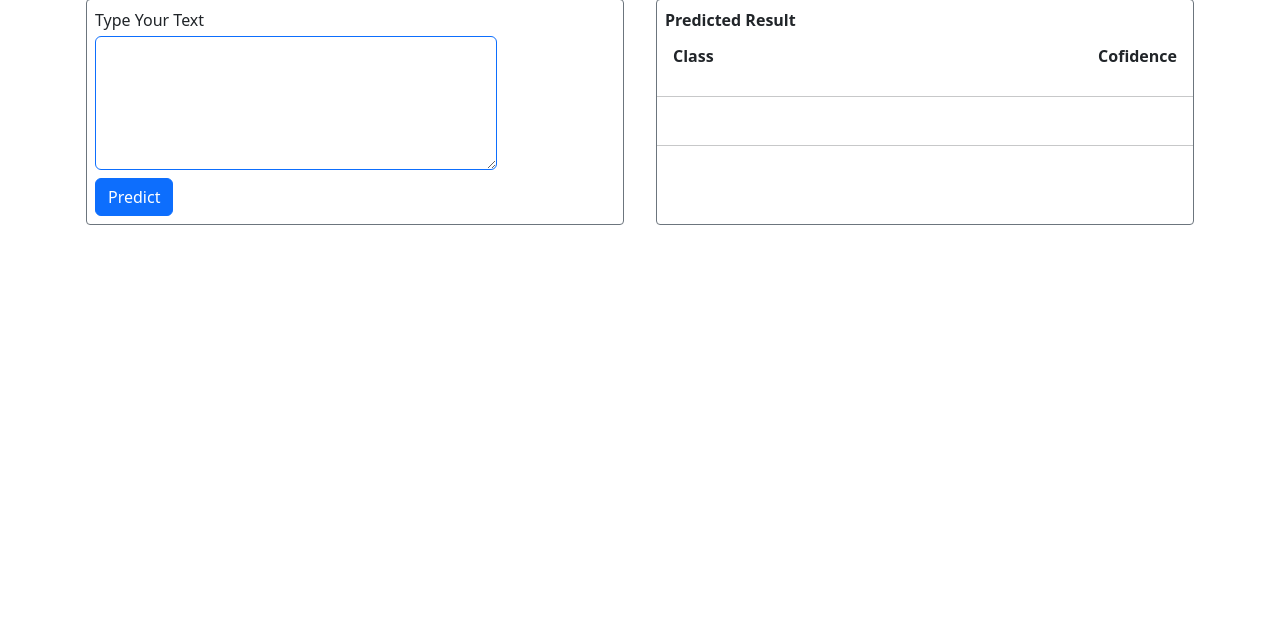
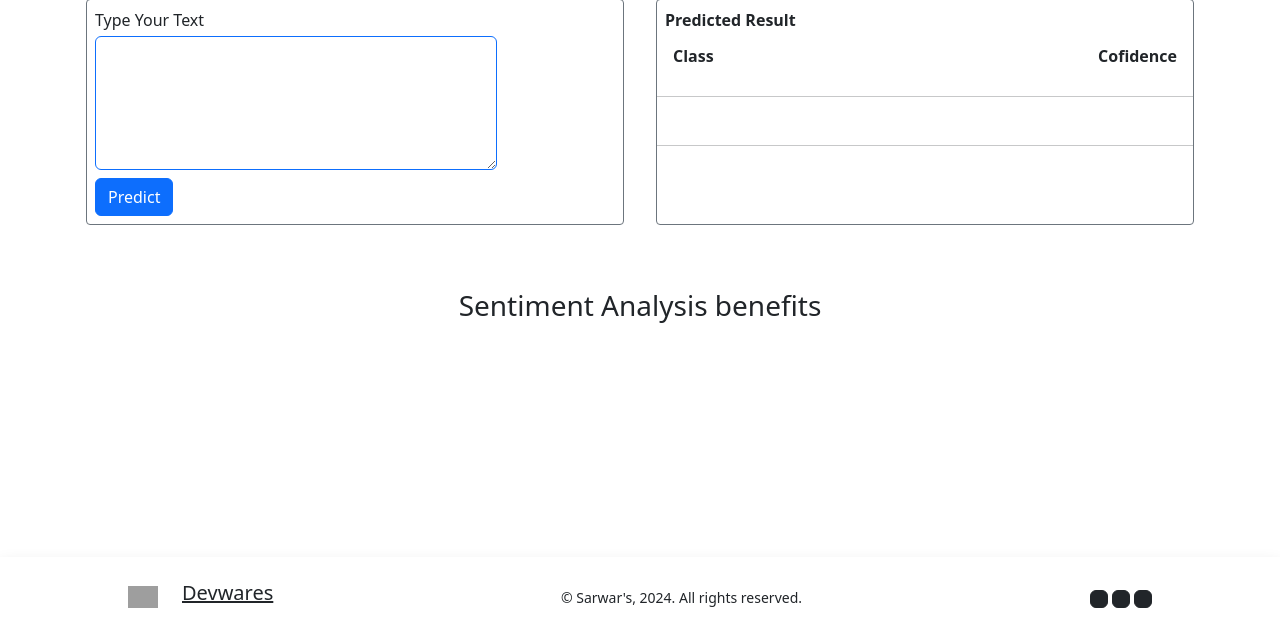
Before and after one commit to thesarwars/Sentiment_Analysis_ML, a Django app: page / in a window 1280 px wide. Shown: the part 163-800 px from the top of the page. Run offline with Django 5.2, Linux system fonts and the light colour scheme; grey boxes are pictures that could not be loaded.

Commit message:
Templates description

```diff
--- a/templates/prediction/predict.html
+++ b/templates/prediction/predict.html
@@ -73,6 +73,35 @@
       </div>
     </div>
 
+    <h3 class="mt-5 d-flex justify-content-center">Sentiment Analysis benefits</h3>
+
+    <div class="blockcode">
+        <footer class="shadow footer fixed-bottom">
+          <div
+            class="d-flex justify-content-between align-items-center mx-auto py-4 flex-wrap"
+            style="width: 80%"
+          >
+            <a href="/#" class="d-flex align-items-center p-0 text-dark">
+              <img alt="logo" src="../img/logo.png" width="30px" />
+              <span class="ms-4 h5 font-weight-bold">Devwares</span>
+            </a>
+            <small>&copy; Sarwar's, 2024. All rights reserved.</small>
+            <div>
+              <button class="btn btn-dark btn-flat p-2">
+                <i class="fa fa-facebook"></i>
+              </button>
+              <button class="btn btn-dark btn-flat p-2">
+                <i class="fa fa-twitter"></i>
+              </button>
+              <button class="btn btn-dark btn-flat p-2">
+                <i class="fa fa-instagram"></i>
+              </button>
+            </div>
+          </div>
+        </footer>
+      </div>
+
+
     <script
       src="https://cdn.jsdelivr.net/npm/bootstrap@5.3.2/dist/js/bootstrap.bundle.min.js"
       integrity="sha384-C6RzsynM9kWDrMNeT87bh95OGNyZPhcTNXj1NW7RuBCsyN/o0jlpcV8Qyq46cDfL"
```
